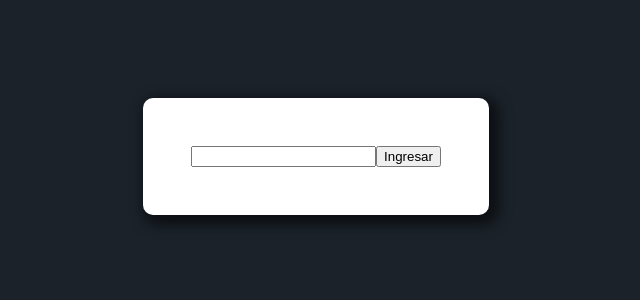
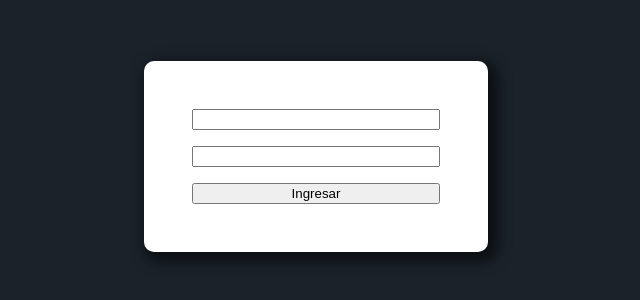
Before and after one commit to diegoemg996/dashboard, a React (Create React App) app: page /login in a window 1280 px wide. Shown: the part 244-544 px from the top of the page, without its empty margins (324-964 px from the left). Built offline with nearby package versions, Linux system fonts and the light colour scheme.

Commit message:
modificaciones login

```diff
--- a/src/pages/Login.jsx
+++ b/src/pages/Login.jsx
@@ -16,7 +16,8 @@ export const Login = () => {
                 className="login-form"
                 onSubmit={handleSubmit}
             >
-                <input type="text"/>
+                <input className="login-input" type="text"/>
+                <input className="login-input" type="text"/>
                 <button type="submit">Ingresar</button>
             </form>
         </div>
--- a/src/styles/styles.css
+++ b/src/styles/styles.css
@@ -96,4 +96,11 @@ body {
     border-radius: 10px;
     -webkit-box-shadow: 5px 5px 13px 5px rgba(0,0,0,0.55);
     box-shadow: 5px 5px 13px 5px rgba(0,0,0,0.55);
+    display: flex;
+    flex-direction: column;
 }
+
+.login-input{
+    margin-bottom: 1rem;
+    width: 15rem;
+}
```
